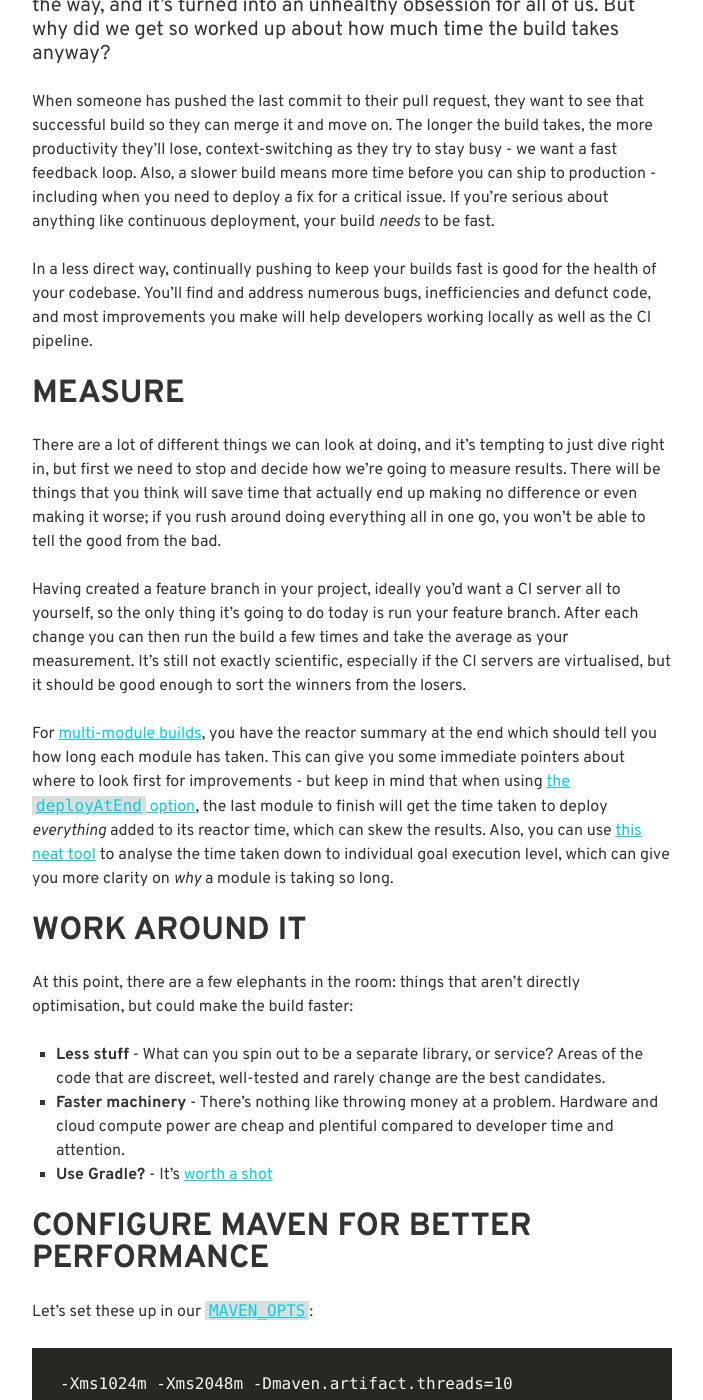
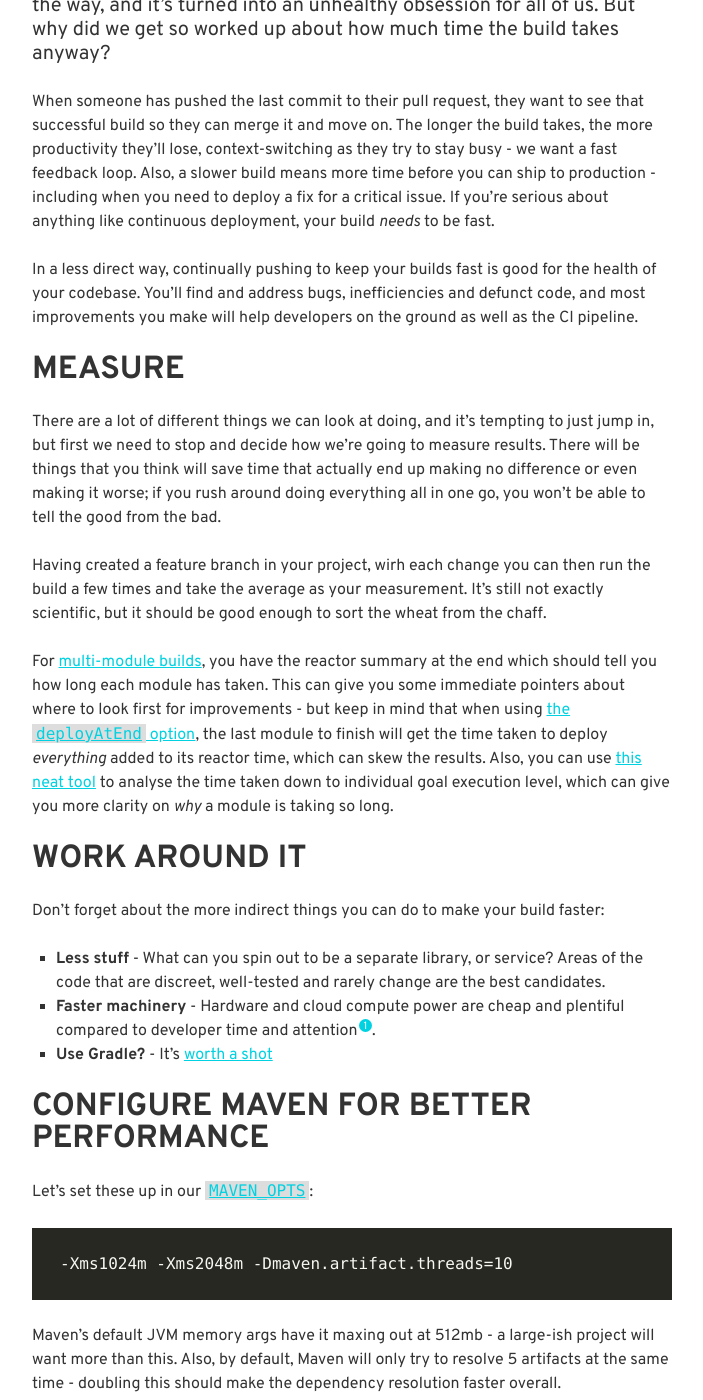
Before and after one commit to davidjgoss/davidjgoss.co, a Jekyll site: the page built from blog/_posts/2018-11-27-faster-builds.md, in a window 1280 px wide and 1400 px high, scrolled down 264 px. Shown: the whole window, without its empty margins (288-991 px from the left). Built offline with Jekyll 4.4.1, drawn with Linux system fonts in a browser that asks for light colours; some web fonts are replaced; some of the changed text lies outside the part shown.

Commit message:
more rewording

````diff
--- a/blog/_posts/2018-11-27-faster-builds.md
+++ b/blog/_posts/2018-11-27-faster-builds.md
@@ -15,23 +15,25 @@ A while ago, me and a couple of colleagues set about trying to make the CI build
 
 When someone has pushed the last commit to their pull request, they want to see that successful build so they can merge it and move on. The longer the build takes, the more productivity they'll lose, context-switching as they try to stay busy - we want a fast feedback loop. Also, a slower build means more time before you can ship to production - including when you need to deploy a fix for a critical issue. If you're serious about anything like continuous deployment, your build _needs_ to be fast.
 
-In a less direct way, continually pushing to keep your builds fast is good for the health of your codebase. You'll find and address numerous bugs, inefficiencies and defunct code, and most improvements you make will help developers working locally as well as the CI pipeline.
+In a less direct way, continually pushing to keep your builds fast is good for the health of your codebase. You'll find and address bugs, inefficiencies and defunct code, and most improvements you make will help developers on the ground as well as the CI pipeline.
 
 ## Measure
 
-There are a lot of different things we can look at doing, and it's tempting to just dive right in, but first we need to stop and decide how we're going to measure results. There will be things that you think will save time that actually end up making no difference or even making it worse; if you rush around doing everything all in one go, you won't be able to tell the good from the bad.
+There are a lot of different things we can look at doing, and it's tempting to just jump in, but first we need to stop and decide how we're going to measure results. There will be things that you think will save time that actually end up making no difference or even making it worse; if you rush around doing everything all in one go, you won't be able to tell the good from the bad.
 
-Having created a feature branch in your project, ideally you'd want a CI server all to yourself, so the only thing it's going to do today is run your feature branch. After each change you can then run the build a few times and take the average as your measurement. It's still not exactly scientific, especially if the CI servers are virtualised, but it should be good enough to sort the winners from the losers.
+Having created a feature branch in your project, wirh each change you can then run the build a few times and take the average as your measurement. It's still not exactly scientific, but it should be good enough to sort the wheat from the chaff.
 
 For [multi-module builds](https://maven.apache.org/guides/mini/guide-multiple-modules.html), you have the reactor summary at the end which should tell you how long each module has taken. This can give you some immediate pointers about where to look first for improvements - but keep in mind that when using [the `deployAtEnd` option](https://maven.apache.org/plugins/maven-deploy-plugin/deploy-mojo.html#deployAtEnd), the last module to finish will get the time taken to deploy _everything_ added to its reactor time, which can skew the results. Also, you can use [this neat tool](https://github.com/jcgay/maven-profiler) to analyse the time taken down to individual goal execution level, which can give you more clarity on _why_ a module is taking so long.
 
 ## Work around it
 
-At this point, there are a few elephants in the room: things that aren't directly optimisation, but could make the build faster:
+Don't forget about the more indirect things you can do to make your build faster:
 
 - **Less stuff** - What can you spin out to be a separate library, or service? Areas of the code that are discreet, well-tested and rarely change are the best candidates.
-- **Faster machinery** - There's nothing like throwing money at a problem. Hardware and cloud compute power are cheap and plentiful compared to developer time and attention.
+- **Faster machinery** - Hardware and cloud compute power are cheap and plentiful compared to developer time and attention[^tcproject].
 - **Use Gradle?** - It's [worth a shot](https://gradle.org/gradle-vs-maven-performance/)
+
+[^tcproject]: Seriously, do this. Our builds were pretty well optimised by the time we finished this little sprint, but we recently replaced the infrastructure with the best hardware we could afford, everything is now 3-4x faster and the difference to developer experience has been huge.
 
 ## Configure Maven for better performance
 
@@ -59,13 +61,13 @@ This seems fine - it's basically what you would run locally. But we can get thin
 mvn verify -T1C
 ```
 
-First, we dropped the `clean` goal. The clean plugin is not very efficient, but more to the point your CI tool should already be giving you a completely clean directory to work in, ideally cleaning it during idle time but at least right before your build starts. It will probably do it faster than the clean plugin as well.
+First, we dropped the `clean` goal. The clean plugin is not very efficient, but more to the point your CI tool should already be giving you a completely clean directory to work in (it will probably do it faster than the clean plugin as well).
 
 The most interesting (for projects with multiple modules at least) is the `-T` argument, which is an alias for `--threads`, Maven's under-publicised option for building reactor modules in parallel. As you'd hope, it's smart enough to work out the inter-dependencies of your modules and parallelise as much as possible without ever starting a module before other ones it depends on have finished. It will use up to the specified number of threads; the default is 1, meaning modules are built entirely in serial unless you specify otherwise.
 
 With `-T1C`, we're telling Maven to use one thread per available CPU core. This seems to be the best balance; every time we tried to use more than this, it performed the same or worse, presumably as too many different threads compete for finite resources.
 
-The vast majority of Maven plugins support running in this multi-threaded mode, including all the first-party ones. If you're not already doing it, it's almost certainly the single biggest gain you can make; your mileage may vary, but an instant 80% improvement is not unrealistic for a project with a dozen or more modules.
+The vast majority of Maven plugins support running in this multi-threaded mode, including all the first-party ones. If you're not already doing it, it's probably the single biggest gain you can make; your mileage may vary, but an instant 80% improvement is not unrealistic for a project with a dozen or more modules.
 
 ## Maven modules and dependencies
 
````
Also changed, not shown: other parts of blog/_posts/2018-11-27-faster-builds.md (+2 -2 lines), blog/_posts/2016-02-24-elegant-async-talk.md (+1 -1 lines), blog/_posts/2016-02-28-designing-responsive-components-in-a-ui-library.md (+9 -9 lines).
